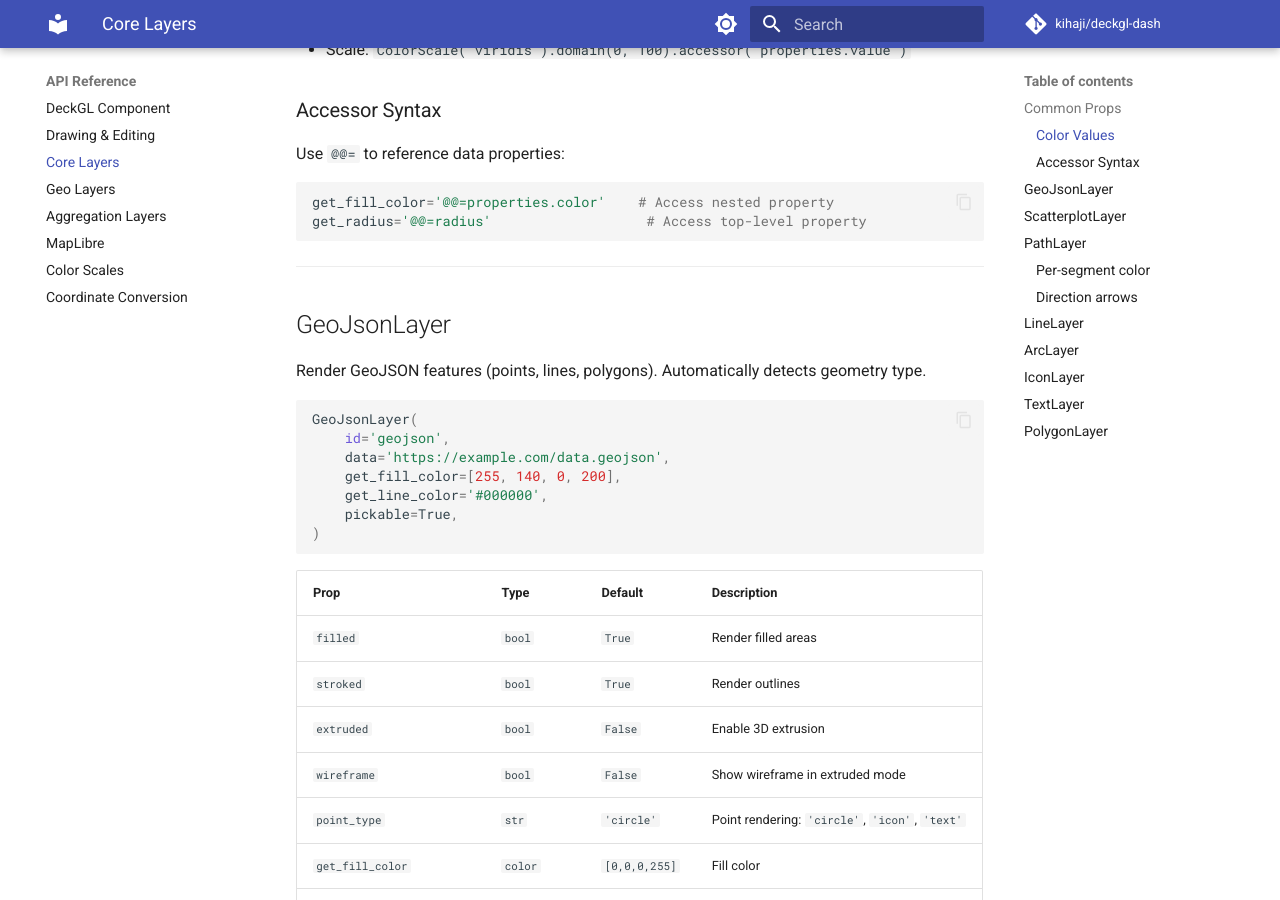
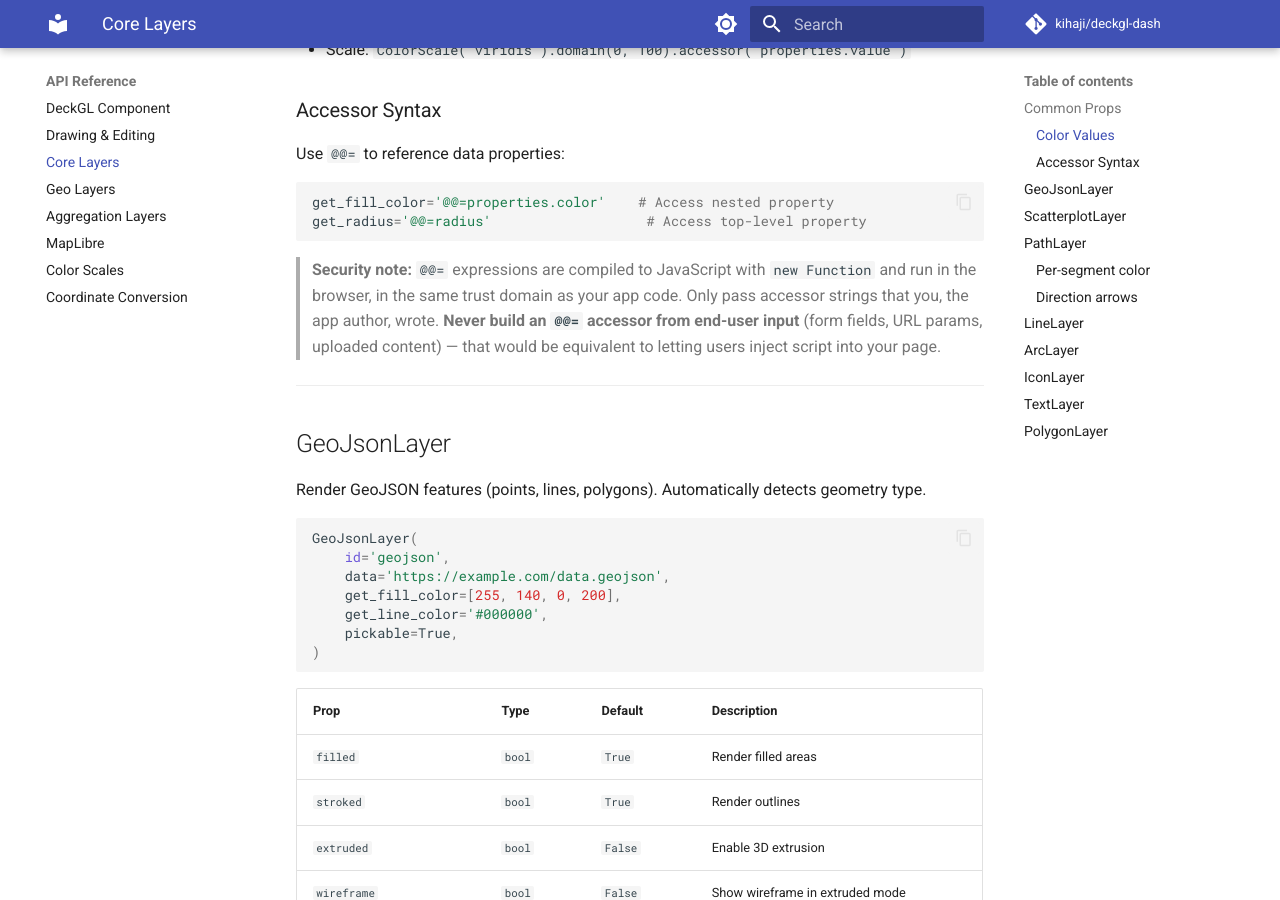
Before and after one commit to kihaji/deckgl-dash, an MkDocs documentation site: the page built from docs/api/core-layers.md, in a window 1280 px wide and 900 px high, scrolled down 1351 px. Built offline with MkDocs 1.6.1 and Material for MkDocs 9.7.7, drawn with Linux system fonts in a browser that asks for light colours; comment, search, counter and statistics services are not loaded.

Commit message:
Document the @@= expression security posture (fixes #33)
@@= accessors compile with new Function in the browser. Added the
security note to the README accessor section (new "Accessors and
security" subsection) and the docs-site accessor syntax section:
same trust domain as app code, never build accessors from end-user
input.

Co-Authored-By: Claude Fable 5 <noreply@anthropic.com>
Claude-Session: https://claude.ai/code/session_01PGRQWbBW1qH3UFfDEpxixp

````diff
--- a/docs/api/core-layers.md
+++ b/docs/api/core-layers.md
@@ -43,6 +43,9 @@ Use `@@=` to reference data properties:
 get_fill_color='@@=properties.color'    # Access nested property
 get_radius='@@=radius'                   # Access top-level property
 ```
+
+> **Security note:** `@@=` expressions are compiled to JavaScript with `new Function` and run in the browser, in the same trust domain as your app code. Only pass accessor strings that you, the app author, wrote. **Never build an `@@=` accessor from end-user input** (form fields, URL params, uploaded content) — that would be equivalent to letting users inject script into your page.
+
 
 ---
 
````
Also changed, not shown: README.md (+6 -0 lines).
